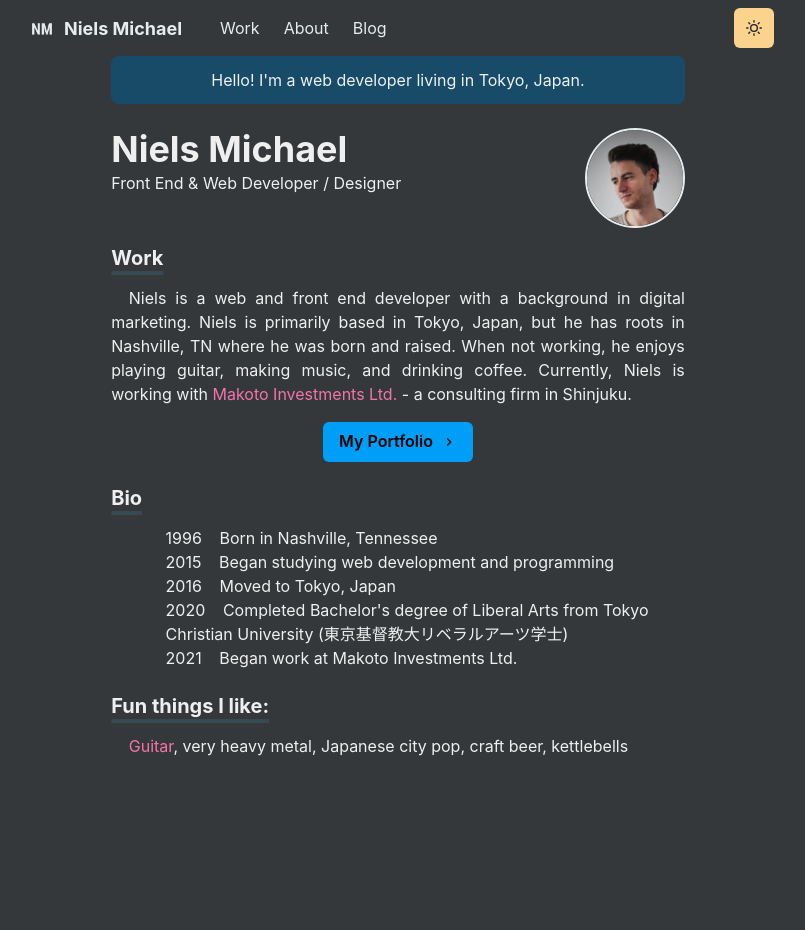
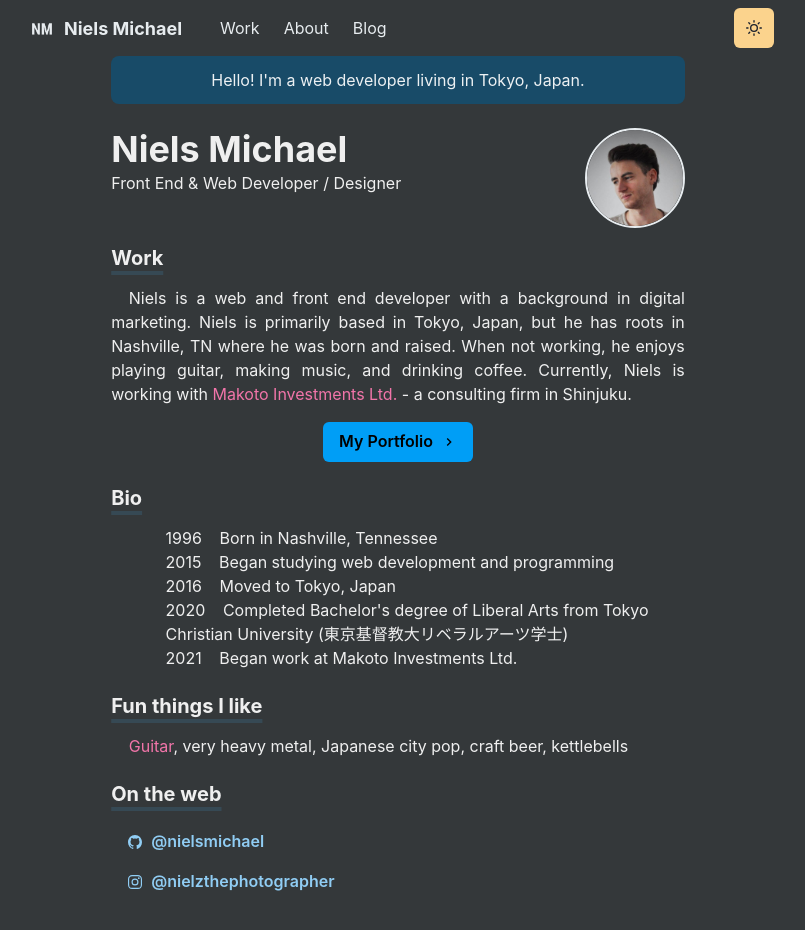
Before and after one commit to nielsmichael/niels-homepage, a Next.js app: page / in a window 1280 px wide. Shown: the top 930 px of the page, without its empty margins (242-1047 px from the left). Before the commit the page ends 814 px from the top, so only its background shows below. Built offline with nearby package versions, Linux system fonts and the light colour scheme.

Commit message:
Add sns links

```diff
--- a/package.json
+++ b/package.json
@@ -19,7 +19,8 @@
     "framer-motion": "^6.3.10",
     "next": "^12.1.6",
     "react": "^18.1.0",
-    "react-dom": "^18.1.0"
+    "react-dom": "^18.1.0",
+    "react-icons": "^4.4.0"
   },
   "devDependencies": {
     "eslint": "^8.17.0",
--- a/pages/index.js
+++ b/pages/index.js
@@ -6,13 +6,17 @@ import {
   useColorModeValue,
   Image,
   Link,
-  Button
+  Button,
+  List,
+  ListItem,
+  Icon
 } from '@chakra-ui/react'
 import { ChevronRightIcon } from '@chakra-ui/icons'
 import Layout from '../components/layouts/article'
 import Section from '../components/section'
 import Blurb from '../components/blurb'
 import { BioSection, BioYear } from '../components/bio'
+import { IoLogoGithub, IoLogoInstagram } from 'react-icons/io5'
 
 const Page = () => {
   return (
@@ -109,12 +113,44 @@ const Page = () => {
         </Section>
         <Section delay={0.3}>
           <Heading as="h3" variant="section-title">
-            Fun things I like:
+            Fun things I like
           </Heading>
           <Blurb>
             <Link href="https://ghostwife.bandcamp.com/">Guitar</Link>, very
             heavy metal, Japanese city pop, craft beer, kettlebells
           </Blurb>
+        </Section>
+        <Section delay={0.4}>
+          <Heading as="h3" variant="section-title">
+            On the web
+          </Heading>
+          <List>
+            <ListItem>
+              <Link href="https://github.com/nielsmichael" target="_blank">
+                <Button
+                  variant="ghost"
+                  colorScheme="blue"
+                  leftIcon={<Icon as={IoLogoGithub} />}
+                >
+                  @nielsmichael
+                </Button>
+              </Link>
+            </ListItem>
+            <ListItem>
+              <Link
+                href="https://www.instagram.com/nielzthephotographer/"
+                target="_blank"
+              >
+                <Button
+                  variant="ghost"
+                  colorScheme="blue"
+                  leftIcon={<Icon as={IoLogoInstagram} />}
+                >
+                  @nielzthephotographer
+                </Button>
+              </Link>
+            </ListItem>
+          </List>
         </Section>
       </Container>
     </Layout>
```
Also changed, not shown: pages/blog.js (added, +17 -0 lines), 1 other file (tests, documents, lock files or other folders).
